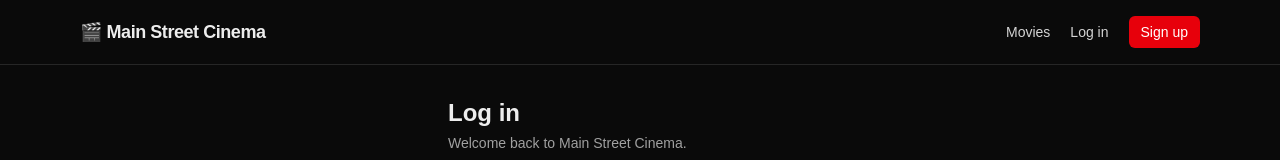
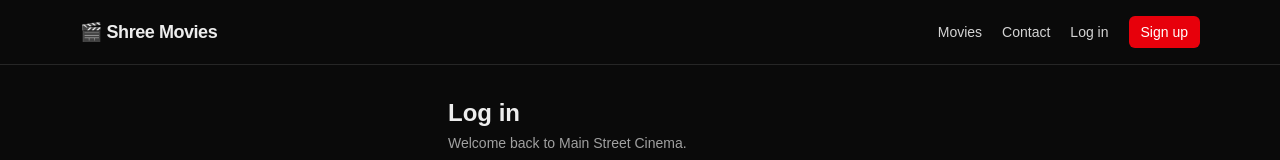
Before and after one commit to prakash1accts/ShreeMovies, a Next.js app: page /login in a window 1280 px wide. Shown: the top 160 px of the page. Built offline with nearby package versions, Linux system fonts and the light colour scheme; no server answers.

Commit message:
Update Nav.tsx

```diff
--- a/src/components/Nav.tsx
+++ b/src/components/Nav.tsx
@@ -7,11 +7,14 @@ export default function Nav({ session }: { session: SessionUser | null }) {
     <header className="border-b border-neutral-800">
       <div className="mx-auto flex max-w-6xl items-center justify-between px-4 py-4">
         <Link href="/" className="text-lg font-semibold tracking-tight">
-          🎬 Main Street Cinema
+          🎬 Shree Movies
         </Link>
         <nav className="flex items-center gap-5 text-sm">
           <Link href="/" className="text-neutral-300 hover:text-white">
             Movies
+          </Link>
+          <Link href="/contact" className="text-neutral-300 hover:text-white">
+            Contact
           </Link>
           {session ? (
             <>
```
